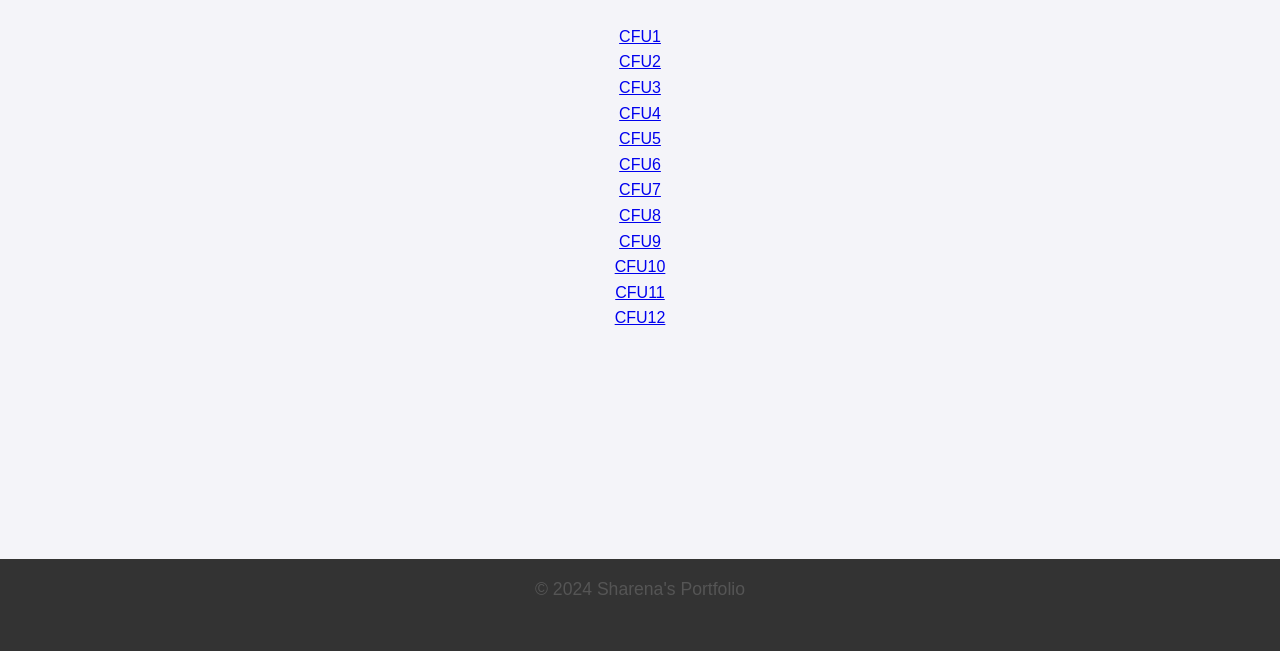
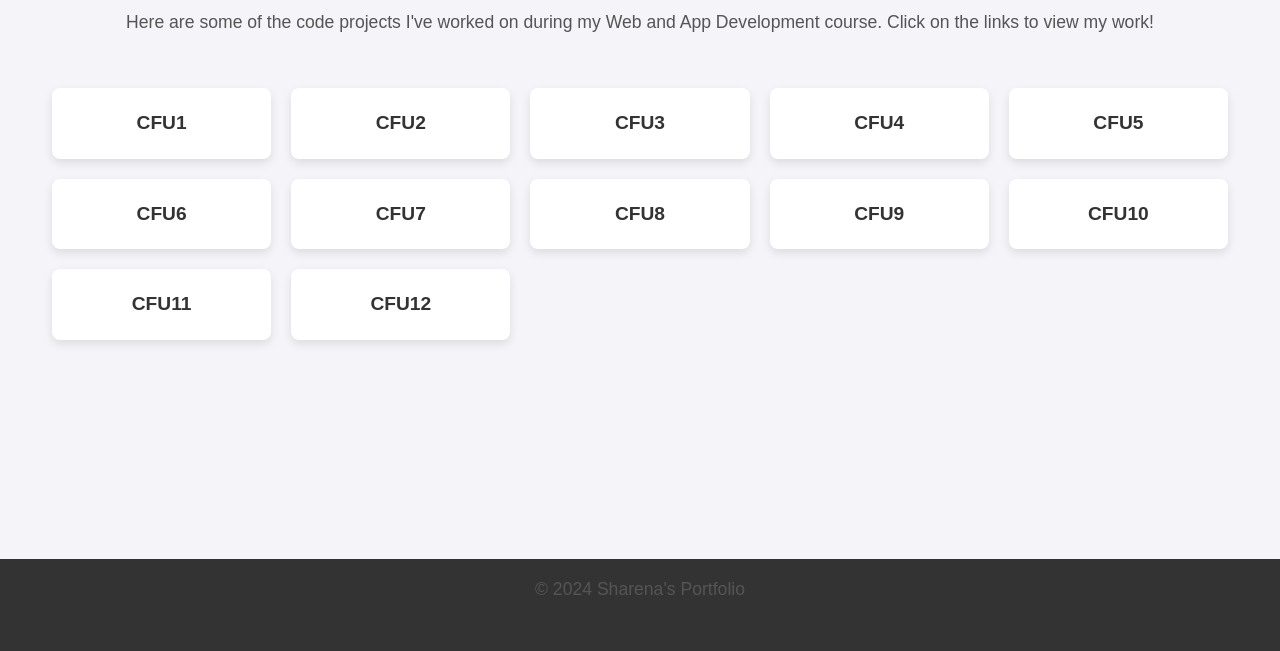
Before and after one commit to sharenaa/sharenaJrPortfolio, a plain HTML site: page collection.html in a window 1280 px wide. Shown: the part 149-800 px from the top of the page. Drawn offline with Linux system fonts and the light colour scheme.

Commit message:
Update collection.html

```diff
--- a/collection.html
+++ b/collection.html
@@ -1,5 +1,5 @@
 <!DOCTYPE html>
-<html>
+<html lang="en">
 <head>
     <meta charset="UTF-8">
     <meta name="viewport" content="width=device-width, initial-scale=1.0">
@@ -17,48 +17,51 @@
             </ul>
         </nav>
     </header>
+
     <section id="collection">
-        <h2>Collection</h2>
-        <p></p>
- <div>
+        <h2>My Web & App Development Collection</h2>
+        <p>Here are some of the code projects I've worked on during my Web and App Development course. Click on the links to view my work!</p>
+
+        <div class="collection-grid">
+            <div class="item">
                 <a href="https://py3.codeskulptor.org/#user309_5GeL8Ff0CIYsCNA.py" target="_blank">CFU1</a>
             </div>
-<div>
+            <div class="item">
                 <a href="https://py3.codeskulptor.org/#user309_hQchAlvFeACOYjc.py" target="_blank">CFU2</a>
             </div>
-<div>
+            <div class="item">
                 <a href="https://py3.codeskulptor.org/#user309_orklQA2PJ8y3VqF.py" target="_blank">CFU3</a>
             </div>
-<div>
+            <div class="item">
                 <a href="https://py3.codeskulptor.org/#user309_We3ofbX961SxR8c.py" target="_blank">CFU4</a>
             </div>
-<div>
+            <div class="item">
                 <a href="https://py3.codeskulptor.org/#user309_WJAnw9uQDV6uJlQ.py" target="_blank">CFU5</a>
             </div>
-<div>
+            <div class="item">
                 <a href="https://py3.codeskulptor.org/#user309_hzPdMCLW8WJiIdH.py" target="_blank">CFU6</a>
             </div>
-<div>
+            <div class="item">
                 <a href="https://py3.codeskulptor.org/#user309_tV80cRjbqpsa4vx.py" target="_blank">CFU7</a>
             </div>
-<div>
+            <div class="item">
                 <a href="https://py3.codeskulptor.org/#user309_6ltWFF70FswAL4b.py" target="_blank">CFU8</a>
             </div>
-<div>
+            <div class="item">
                 <a href="https://py3.codeskulptor.org/#user309_6CPz29TjqYShXbY.py" target="_blank">CFU9</a>
             </div>
-<div>
+            <div class="item">
                 <a href="https://py3.codeskulptor.org/#user309_cuimJUxdOAQqX1z.py" target="_blank">CFU10</a>
             </div>
-<div>
+            <div class="item">
                 <a href="https://py3.codeskulptor.org/#user309_LcWanl7IUwn0q6j.py" target="_blank">CFU11</a>
             </div>
-<div>
+            <div class="item">
                 <a href="https://py3.codeskulptor.org/#user309_SDZMVzwlYJk2skW.py" target="_blank">CFU12</a>
             </div>
+        </div>
+    </section>
 
-        <p></p>
-    </section>
     <footer>
         <p>© 2024 Sharena's Portfolio</p>
     </footer>
```
Lines whose indentation alone changed are shown as unchanged.
